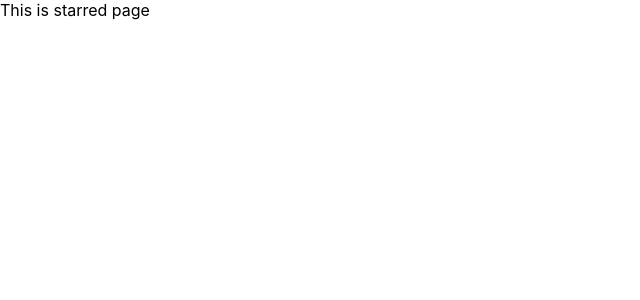
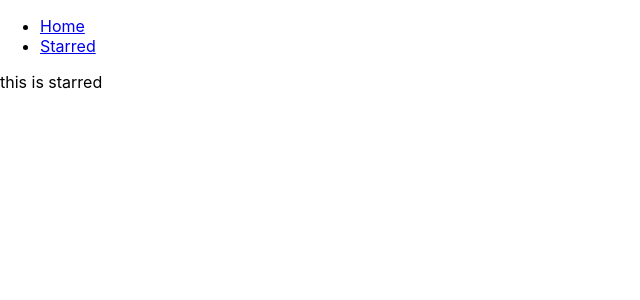
Before and after one commit to Debjit555/box-office, a React (Create React App) app: page /starred in a window 1280 px wide. Shown: the top 300 px of the page, without its empty margins (0-640 px from the left). Built offline with nearby package versions, Linux system fonts and the light colour scheme.

Commit message:
added navbar and created page components

```diff
--- a/src/App.js
+++ b/src/App.js
@@ -1,19 +1,27 @@
 import React from 'react';
 import { Switch, Route } from 'react-router-dom';
+import Navs from './components/Navs';
+import Home from './pages/Home';
+import Starred from './pages/Starred';
 
 function App() {
   return (
+    <div>
+      <Navs />
       <Switch>
         <Route exact path="/">
-        This is home page
+          <Home />
         </Route>
 
         <Route exact path="/starred">
-        This is starred page
+          <Starred />
         </Route>
 
-      <Route>This is 404 page</Route>
+        <Route>
+          <div>Not found</div>
+        </Route>
       </Switch>
+    </div>
   );
 }
 
--- /dev/null
+++ b/src/components/Navs.js
@@ -0,0 +1,23 @@
+import React from 'react';
+import { Link } from 'react-router-dom';
+
+const LINKS = [
+  { to: '/', text: 'Home' },
+  { to: '/starred', text: 'Starred' },
+];
+
+const Navs = () => {
+  return (
+    <div>
+      <ul>
+        {LINKS.map(item => (
+          <li key={item.to}>
+            <Link to={item.to}>{item.text}</Link>
+          </li>
+        ))}
+      </ul>
+    </div>
+  );
+};
+
+export default Navs;
--- /dev/null
+++ b/src/pages/Home.js
@@ -0,0 +1,7 @@
+import React from 'react';
+
+const Home = () => {
+  return <div>this is home</div>;
+};
+
+export default Home;
--- /dev/null
+++ b/src/pages/Starred.js
@@ -0,0 +1,7 @@
+import React from 'react';
+
+const Starred = () => {
+  return <div>this is starred</div>;
+};
+
+export default Starred;
```
Also changed, not shown: 1 other file (tests, documents, lock files or other folders). Lines whose indentation alone changed are shown as unchanged.
